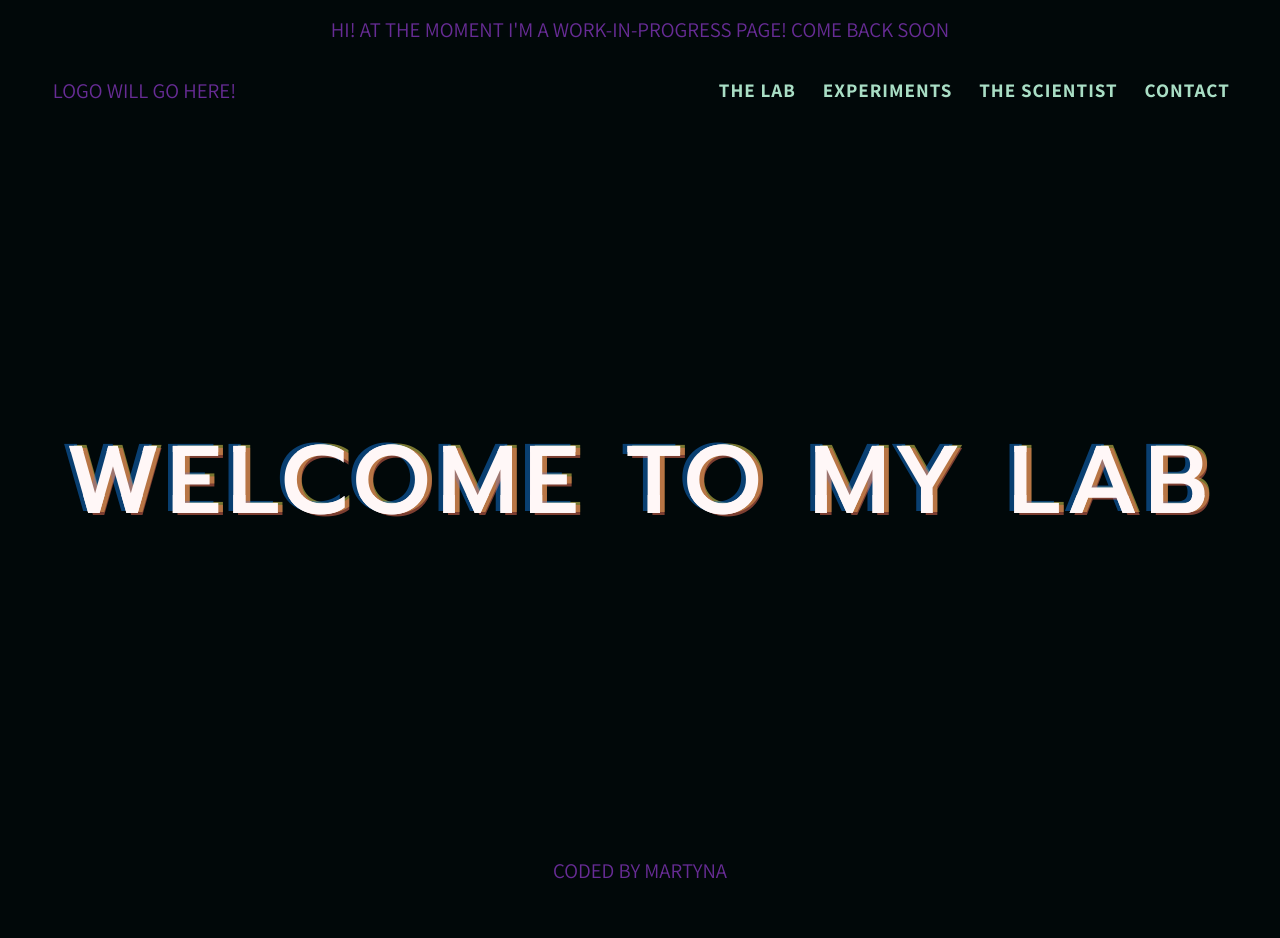
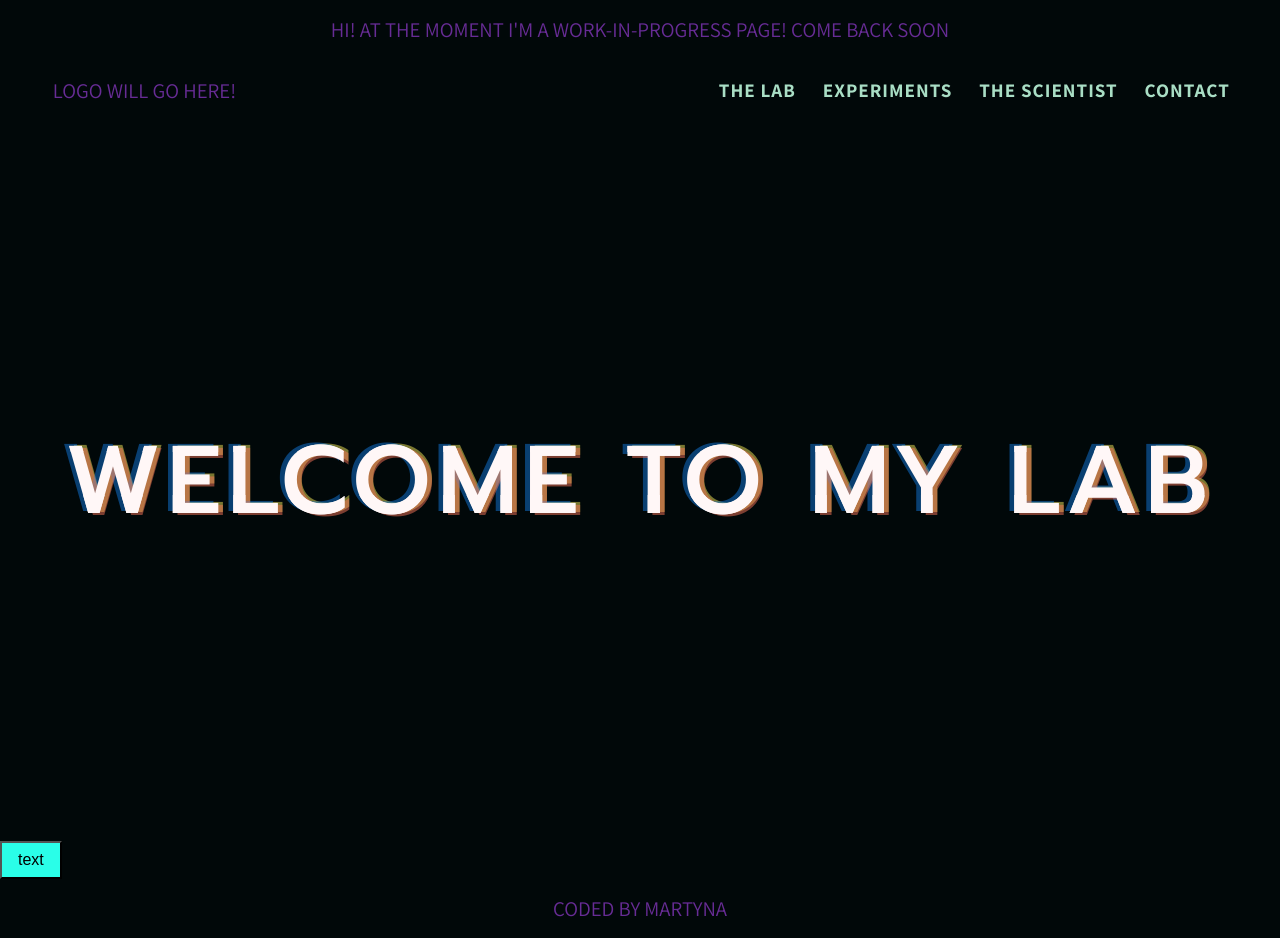
Before and after one commit to mahtyns/personalMartyna, a React (Create React App) app: page / in a window 1280 px wide. Before the commit the page ends 900 px from the top, so only its background shows below. Built offline with nearby package versions, Linux system fonts and the light colour scheme.

Commit message:
started button styling, added classnames

```diff
--- a/package.json
+++ b/package.json
@@ -6,6 +6,7 @@
     "@testing-library/jest-dom": "^5.16.4",
     "@testing-library/react": "^13.1.1",
     "@testing-library/user-event": "^13.5.0",
+    "classnames": "^2.3.1",
     "react": "^18.0.0",
     "react-dom": "^18.0.0",
     "react-router-dom": "^6.3.0",
--- a/src/components/atoms/button/Button.jsx
+++ b/src/components/atoms/button/Button.jsx
@@ -1,10 +1,16 @@
+import classNames from "classnames"
 import React from 'react'
+import './buttonStyles.css'
 
 const Button = ({variant, content}) => {
 
+  const classesButton = classNames('buttonGeneral', {
+    'light': variant === 'light'
+  })
+
   return (
     <>
-    <button className={variant}>{content}</button>
+    <button className={classesButton}>{content}</button>
     </>
   )
 }
--- a/src/components/atoms/button/buttonStyles.css
+++ b/src/components/atoms/button/buttonStyles.css
@@ -1,6 +1,21 @@
-.mainButton {
-    background-color: rgb(172, 35, 35);
-    color: black;
-    padding: 20px 50px;
-    box-shadow: 2px 2px 2px green;
+:root {
+    --main-color: #fff7f7;
+    --background: #010809;
+    --peach:#f87459;
+    --purple-dark: #672c95;
+    --purple-light: #cfaeea;
+    --blue-light: #1275da;
+    --yellow: #f2e658;
+    --green-light: #a9dec5;
+    --cyan: #2afee8;
+    --main-font: 'Assistant', sans-serif;
+    --font-special: 'Prompt', sans-serif;
 }
+.buttonGeneral {
+    padding: .5rem 1rem;
+    font-size: 1rem;
+}
+
+.buttonGeneral.light {
+    background-color: #2afee8;
+}
--- a/src/pages/MainPage.jsx
+++ b/src/pages/MainPage.jsx
@@ -1,10 +1,12 @@
 import React from 'react'
+import Button from '../components/atoms/button/Button'
 import LandingBackground from '../components/landing-elements/landing-background/LandingBackground'
 
 const MainPage = () => {
   return (
     <>
       <LandingBackground />
+      <Button variant={'light'} content={'text'}/>
     </>
   )
 }
```
Also changed, not shown: 1 other file (tests, documents, lock files or other folders).
